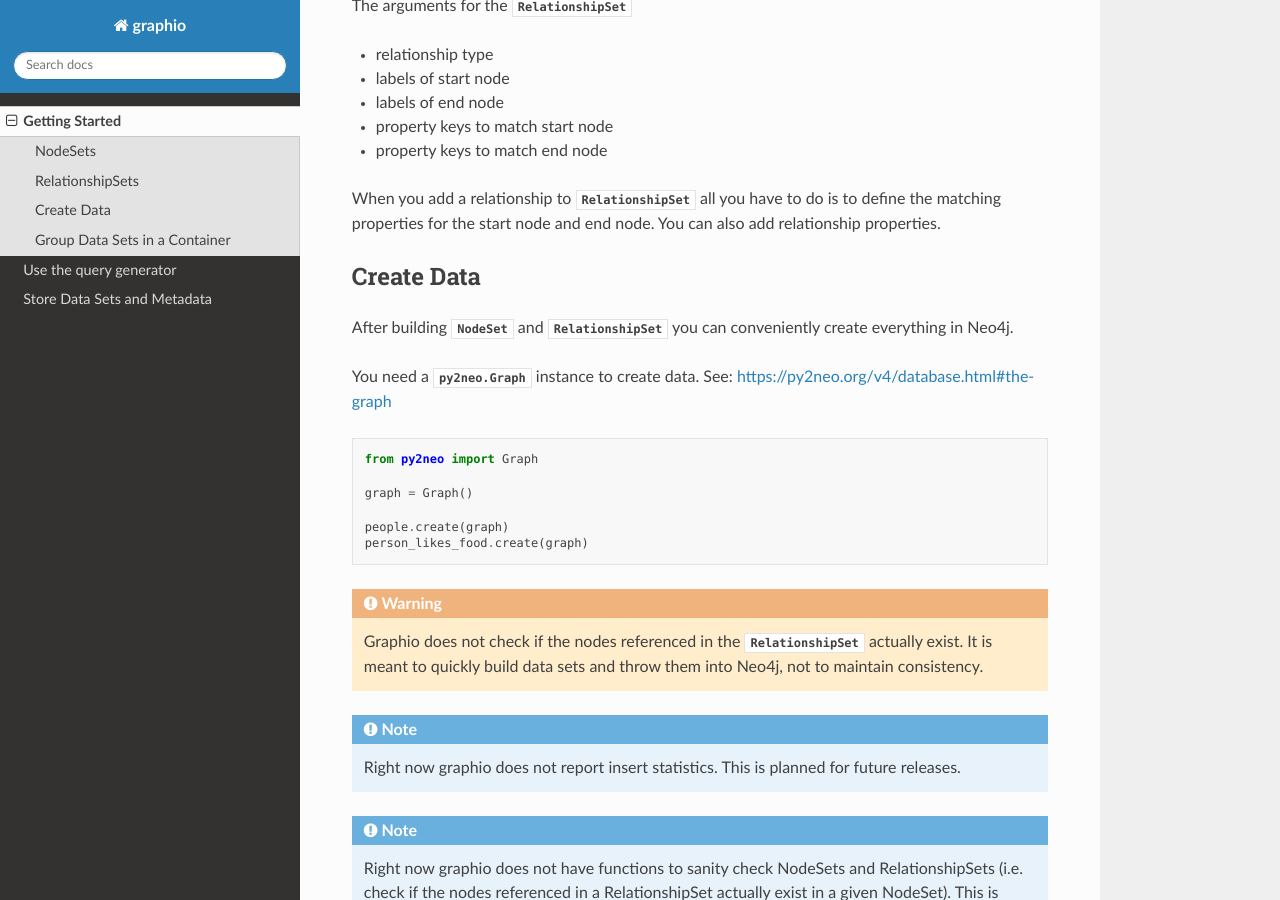
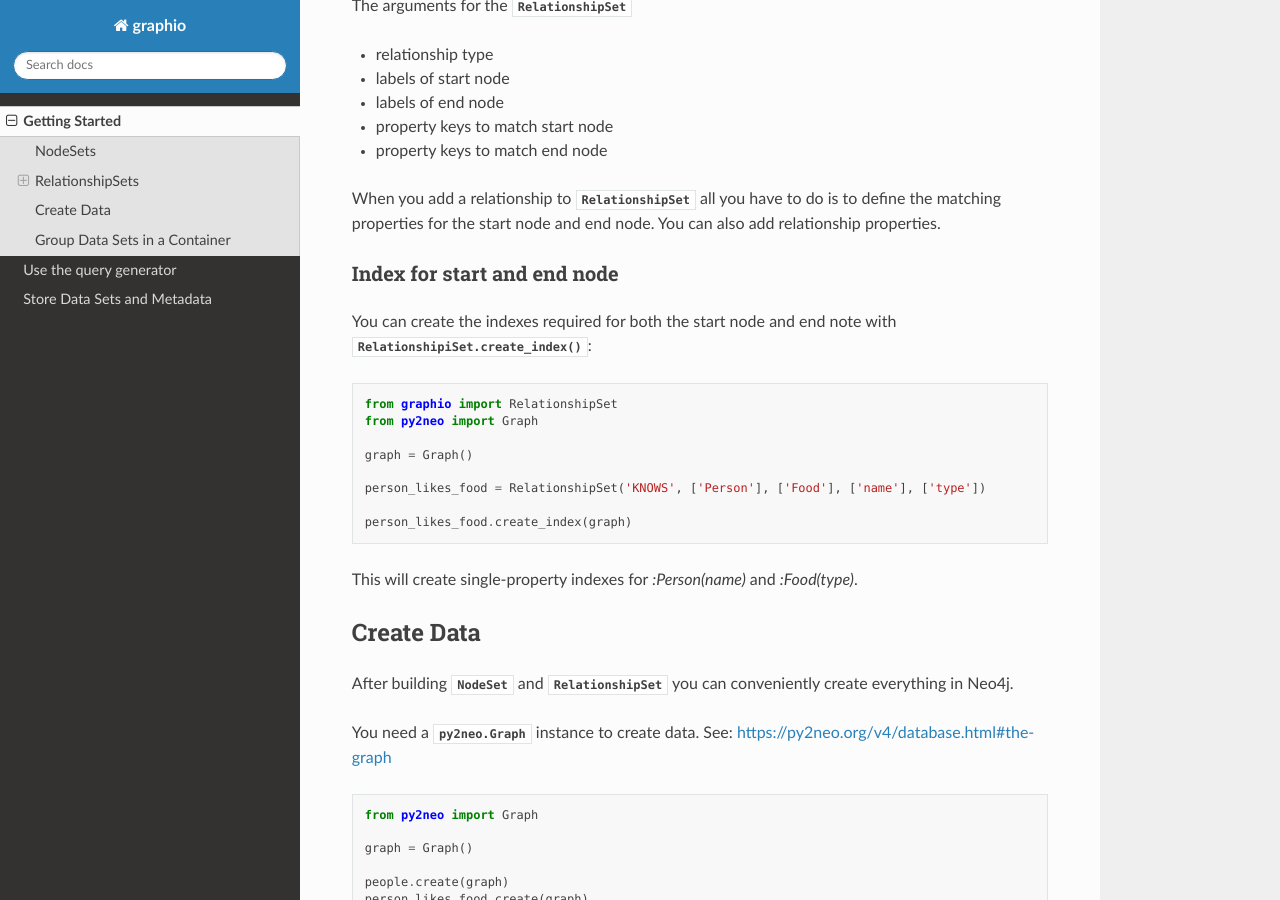
Before and after one commit to kaiserpreusse/graphio, a Sphinx documentation site: the page built from docs/getting_started.rst, in a window 1280 px wide and 900 px high, scrolled down 973 px. Built offline with Sphinx 7.4.7 and the Read the Docs theme 2.0.0, drawn with Linux system fonts in a browser that asks for light colours; pages that are not in the unit, such as notebooks, are missing from menus.

Commit message:
docs create index

```diff
--- a/docs/getting_started.rst
+++ b/docs/getting_started.rst
@@ -47,6 +47,21 @@ The arguments for the :class:`~graphio.RelationshipSet`
 When you add a relationship to :class:`~graphio.RelationshipSet` all you have to do is to define the matching properties for the
 start node and end node. You can also add relationship properties.
 
+Index for start and end node
+================================
+
+You can create the indexes required for both the start node and end note with :func:`RelationshipiSet.create_index()`::
+
+  from graphio import RelationshipSet
+  from py2neo import Graph
+
+  graph = Graph()
+
+  person_likes_food = RelationshipSet('KNOWS', ['Person'], ['Food'], ['name'], ['type'])
+
+  person_likes_food.create_index(graph)
+
+This will create single-property indexes for `:Person(name)` and `:Food(type)`.
 
 Create Data
 ---------------
```
